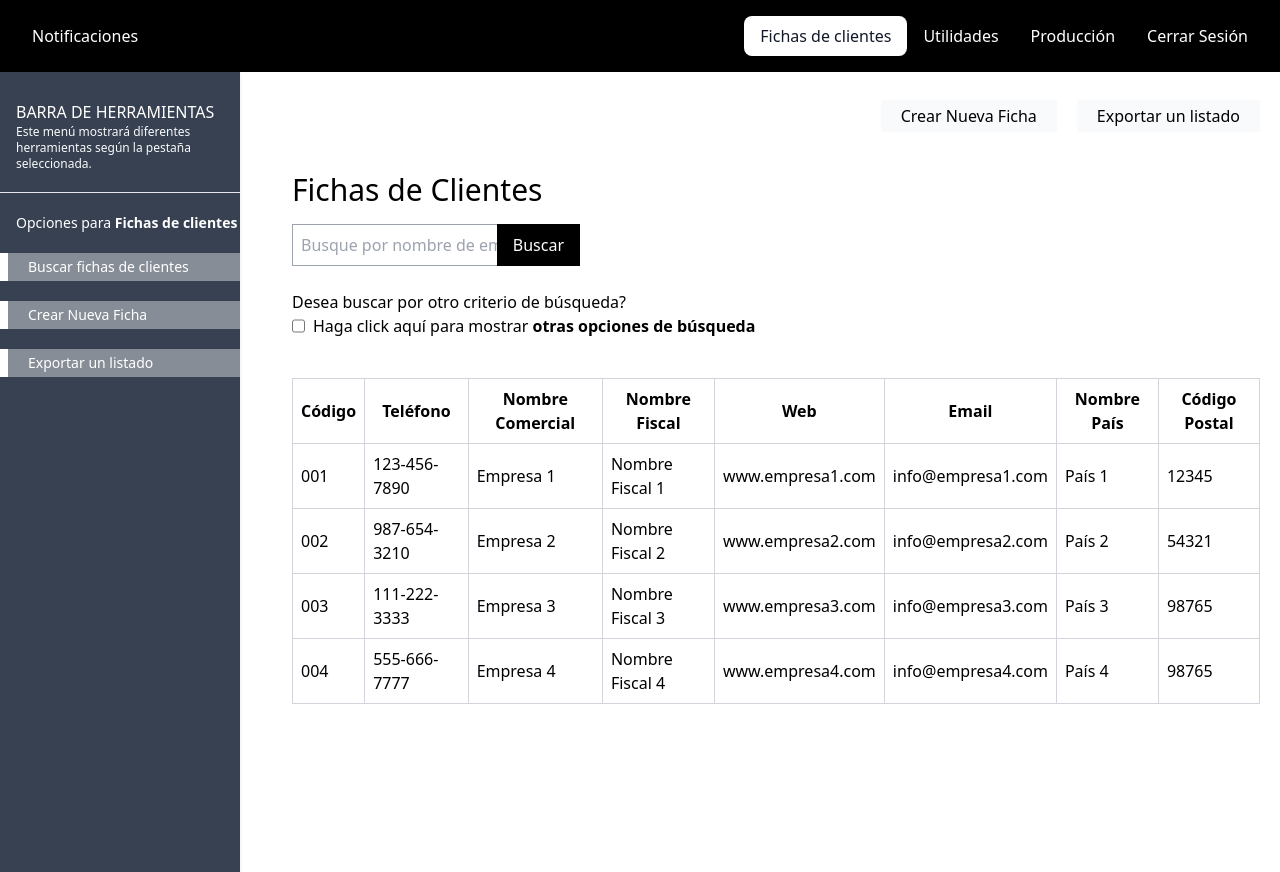
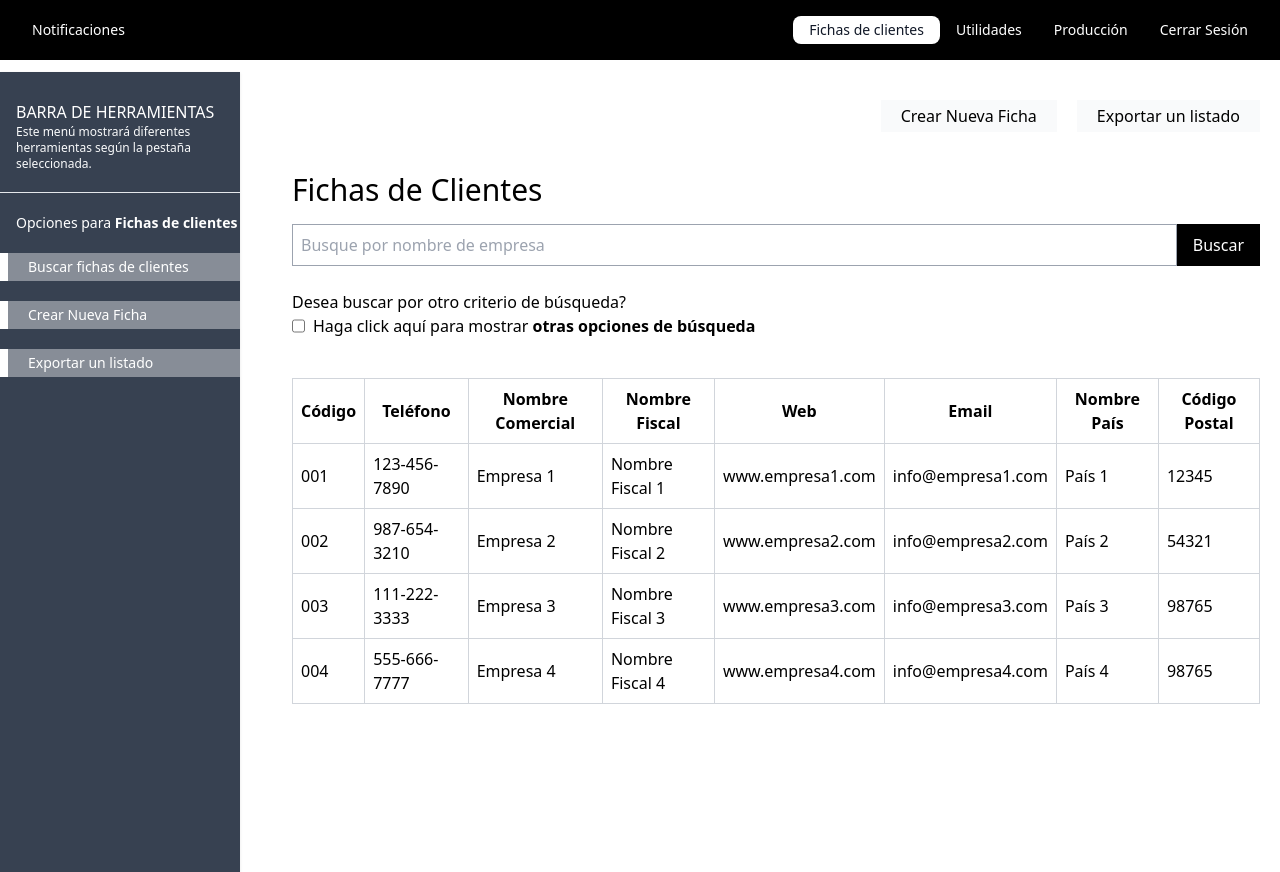
Before and after one commit to frankgimeno3/p3erp, a Next.js app: page /home in a window 1280 px wide. Both pictures are taken after a click on the button "Fichas de clientes". Built offline with nearby package versions, Linux system fonts and the light colour scheme.

Commit message:
reduzco margenes superiores

```diff
--- a/components/Fichas/Fichas.tsx
+++ b/components/Fichas/Fichas.tsx
@@ -25,13 +25,13 @@ export default function Fichas() {
           <div className="p-5">
             <h1 className="text-3xl mb-4">Fichas de Clientes</h1>
             <form className="flex">
-              <div className="relative">
+              <div className="flex flex-row w-full">
                 <input
                   type="text"
-                  placeholder="Busque por nombre de empresa"
-                  className="border border-gray-400 pr-20 p-2 w-72"
+                  placeholder="Busque por nombre de empresa "
+                  className="border border-gray-400 pr-20 p-2 w-full"
                 />
-                <button className="absolute right-0 top-0 h-full px-4 bg-black text-white">
+                <button className=" h-full px-4 bg-black text-white">
                   Buscar
                 </button>
               </div>
--- a/pages/home/index.tsx
+++ b/pages/home/index.tsx
@@ -27,10 +27,10 @@ const Home: React.FC = () => {
 
   return (
     <div>
-      <nav className="fixed top-0 left-0 right-0 flex justify-between bg-black text-white p-4">
+      <nav className="fixed top-0 left-0 right-0 flex justify-between bg-black text-white p-4 text-sm">
         <div>
           <button
-            className={`rounded-lg px-4 py-2 ${
+            className={`rounded-lg px-4 py-1 ${
               selectedTab === 'NotificacionesComoponent' ? 'bg-white text-gray-900' : ''
             }`}
             onClick={() => handleTabChange('NotificacionesComoponent')}
@@ -40,7 +40,7 @@ const Home: React.FC = () => {
         </div>
         <div>
           <button
-            className={`rounded-lg px-4 py-2 ${
+            className={`rounded-lg px-4 py-1 ${
               selectedTab === 'fichas' ? 'bg-white text-gray-900' : ''
             }`}
             onClick={() => handleTabChange('fichas')}
@@ -48,7 +48,7 @@ const Home: React.FC = () => {
             Fichas de clientes
           </button>
           <button
-            className={`rounded-lg px-4 py-2 ${
+            className={`rounded-lg px-4 py-1 ${
               selectedTab === 'UtilidadesComponent' ? 'bg-white text-gray-900' : ''
             }`}
             onClick={() => handleTabChange('UtilidadesComponent')}
@@ -56,7 +56,7 @@ const Home: React.FC = () => {
             Utilidades
           </button>
           <button
-            className={`rounded-lg px-4 py-2 ${
+            className={`rounded-lg px-4 py-1 ${
               selectedTab === 'ProduccionComponent' ? 'bg-white text-gray-900' : ''
             }`}
             onClick={() => handleTabChange('ProduccionComponent')}
@@ -64,7 +64,7 @@ const Home: React.FC = () => {
             Producción
           </button>
           <Link href={"/"}>
-            <button className="rounded-lg px-4 py-2">Cerrar Sesión</button>
+            <button className="rounded-lg px-4 py-1">Cerrar Sesión</button>
           </Link>
         </div>
       </nav>
```
